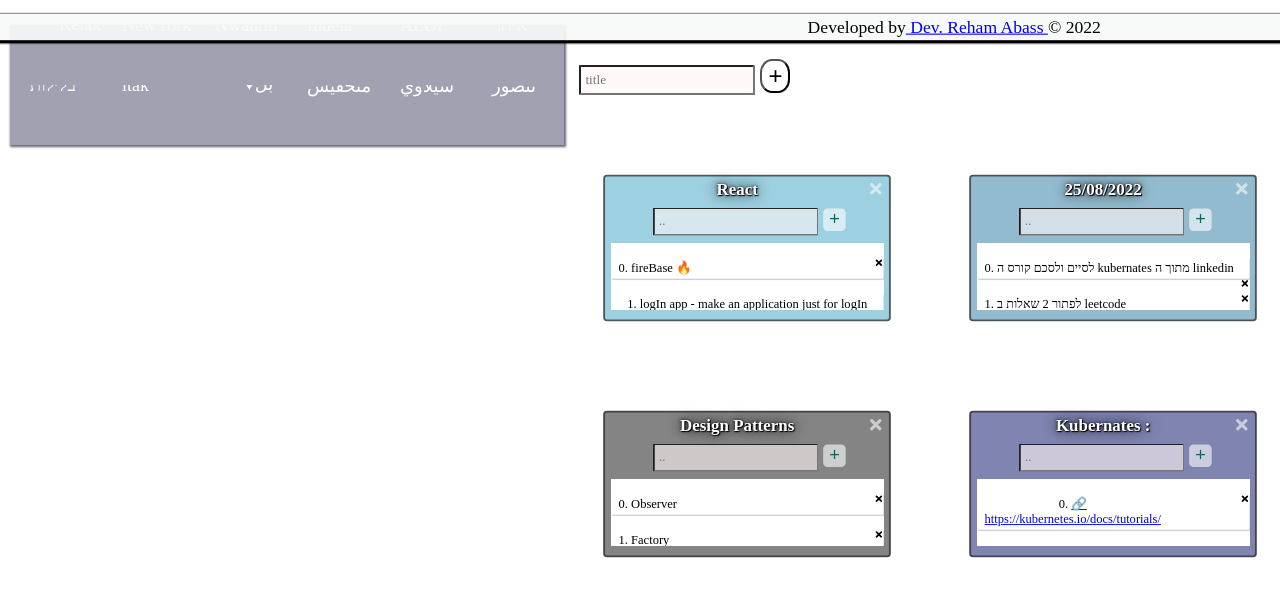
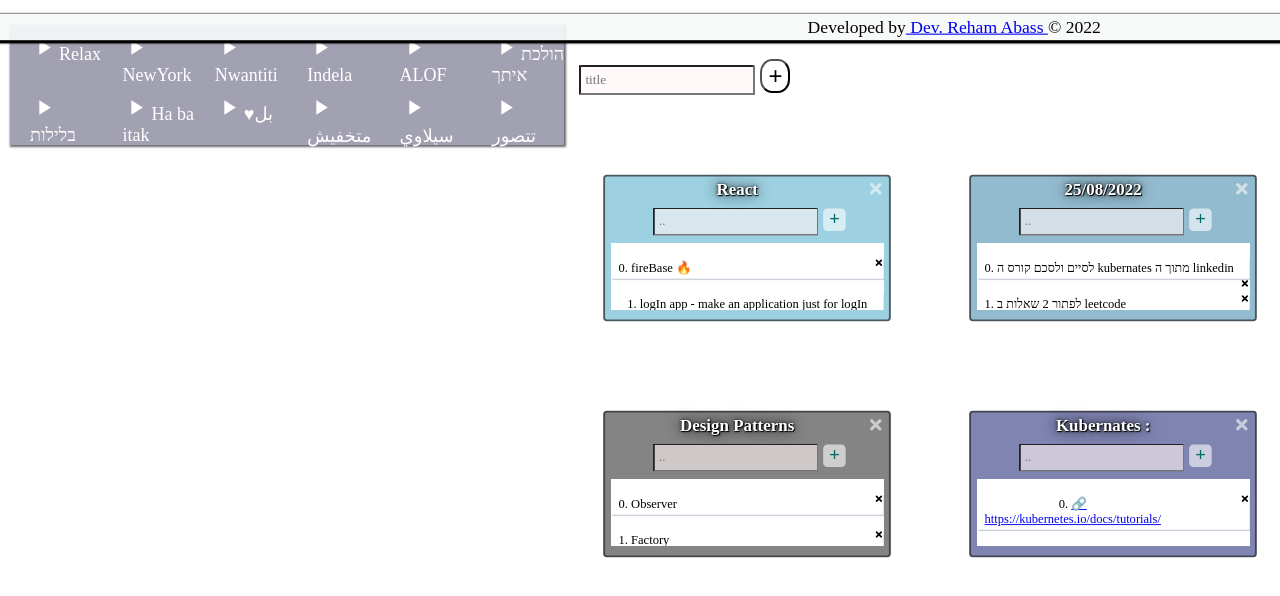
Before and after one commit to rehamAbass/to-do-v3, a React (Create React App) app: page / in a window 1280 px wide. Shown: the top 596 px of the page. Built offline with nearby package versions, Linux system fonts and the light colour scheme; data requests are answered from the project's data file; a web font is replaced by a local one.

Commit message:
Update Music.jsx

```diff
--- a/src/components/Music/Music.jsx
+++ b/src/components/Music/Music.jsx
@@ -32,9 +32,9 @@ const Music = () => {
 
 
         {tracksArray.map(s => (
-        <marquee direction='down'
-        loop='1'
-        >
+//         <marquee direction='down'
+//         loop='1'
+//         >
                 <Song
                     key={s.id}
                     flag={getFlag(s.id)}
@@ -42,7 +42,7 @@ const Music = () => {
                     stopOthers={stopOthers}
                     updateFlag={updateFlag}
                 />
-                        </marquee>
+//                         </marquee>
             ))
             }
 
```
